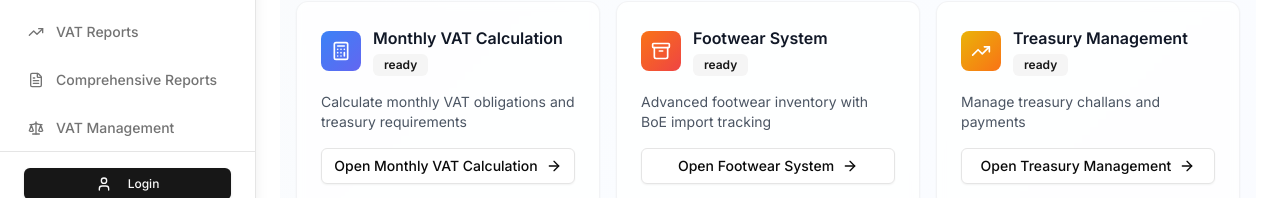
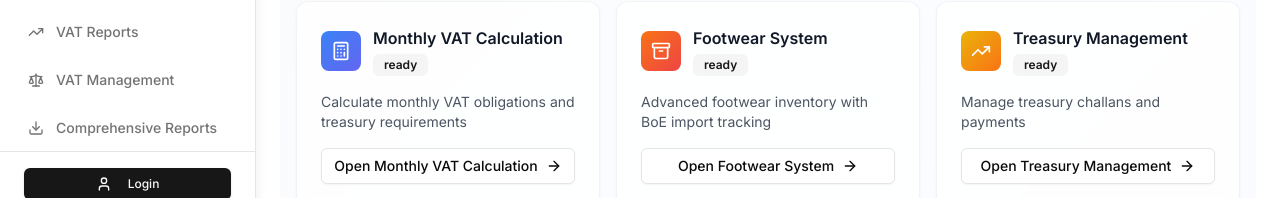
Before and after one commit to saidurr1220/vat-dashboard, a Next.js app: page / in a window 1280 px wide. Shown: the part 489-687 px from the top of the page. Built offline with nearby package versions, Linux system fonts and the light colour scheme; no server answers; the database is empty.

Commit message:
Fix navigation order and icon for Comprehensive Reports

```diff
--- a/src/components/ModernNavigation.tsx
+++ b/src/components/ModernNavigation.tsx
@@ -25,6 +25,7 @@ import {
   Wallet,
   LogOut,
   User,
+  Download,
 } from "lucide-react";
 
 const navigation = [
@@ -38,8 +39,8 @@ const navigation = [
   { name: "Imports (BoE)", href: "/imports", icon: FileText },
   { name: "Treasury", href: "/treasury", icon: Banknote },
   { name: "VAT Reports", href: "/vat", icon: TrendingUp },
-  { name: "Comprehensive Reports", href: "/vat/reports", icon: FileText },
   { name: "VAT Management", href: "/vat/manage", icon: Scale },
+  { name: "Comprehensive Reports", href: "/vat/reports", icon: Download },
   { name: "Monthly VAT", href: "/vat/monthly", icon: Calculator },
   { name: "Closing Balance", href: "/vat/closing-balance", icon: Wallet },
   { name: "Settings", href: "/settings", icon: Settings },
```
